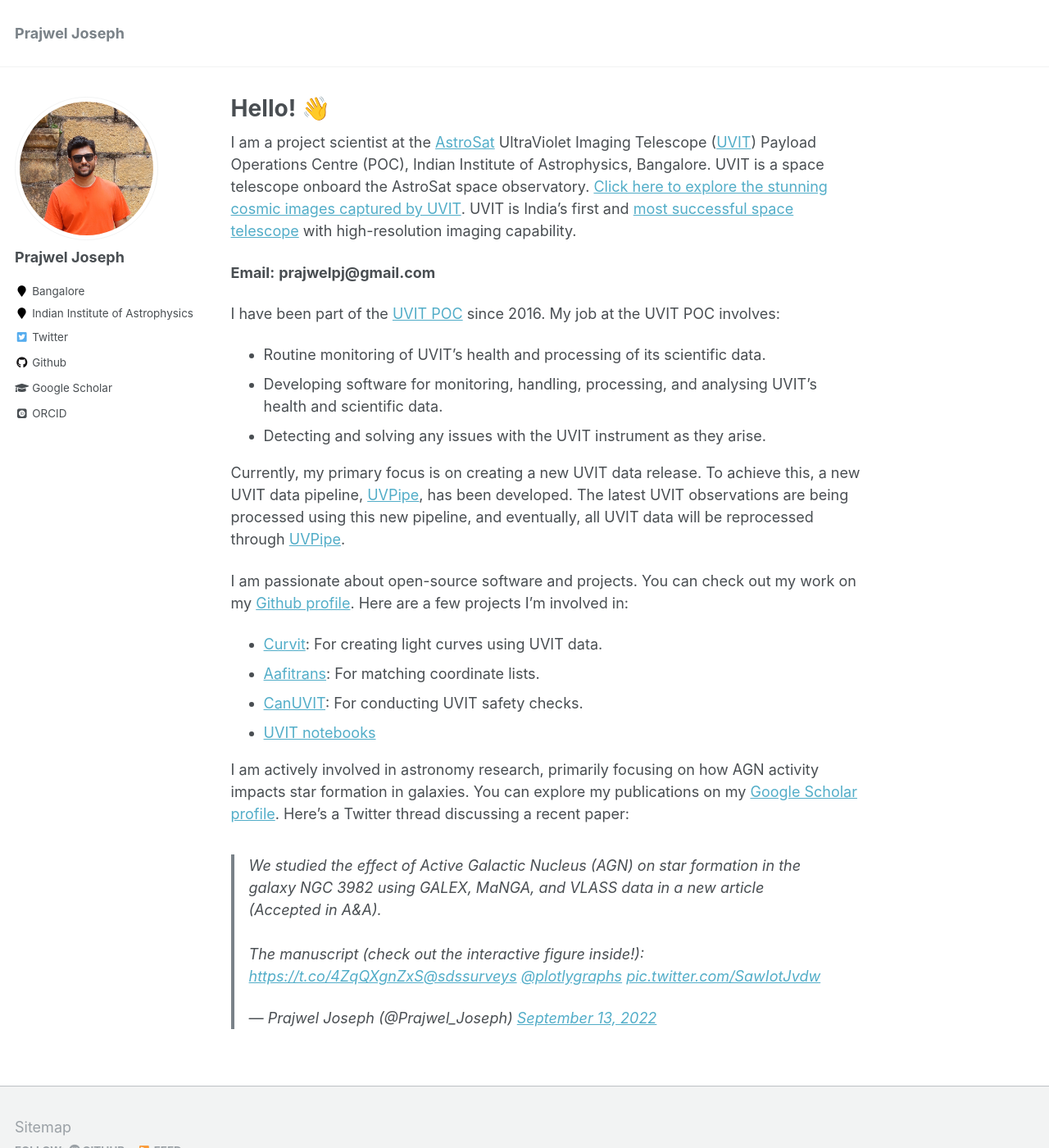
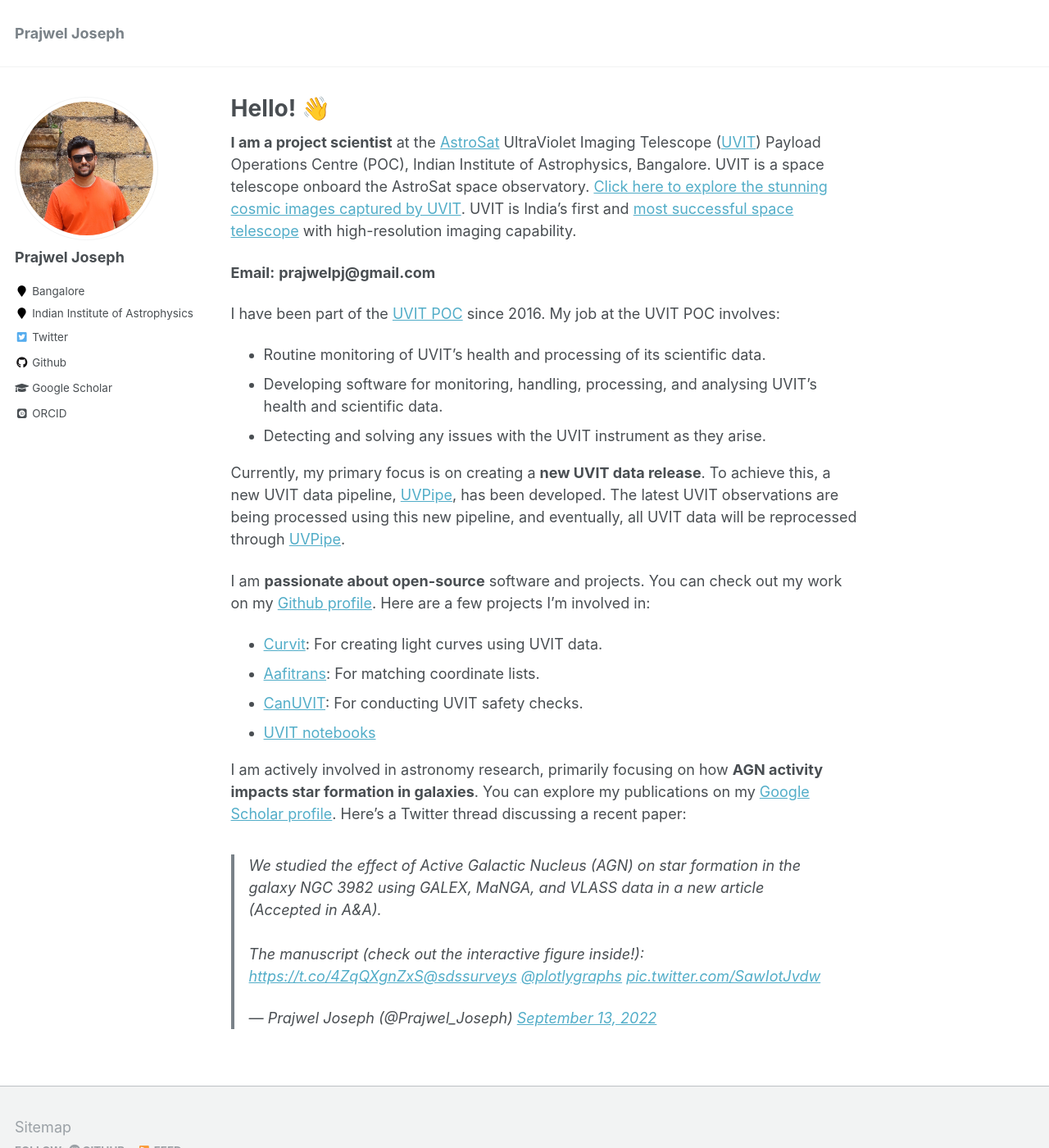
Before and after one commit to prajwel/prajwel.github.io, a Jekyll site: the page built from _pages/about.md, in a window 1280 px wide and 1400 px high. Shown: the whole window at 82% size. Built offline with Jekyll 4.4.1, drawn with Linux system fonts in a browser that asks for light colours; some web fonts are replaced; comment, search, counter and statistics services are not loaded.

```diff
--- a/_pages/about.md
+++ b/_pages/about.md
@@ -8,7 +8,7 @@ redirect_from:
   - /about.html
 ---
 
-I am a project scientist at the <a href="https://en.wikipedia.org/wiki/AstroSat">AstroSat</a> UltraViolet Imaging Telescope (<a href="https://www.iiap.res.in/projects/uvit/">UVIT</a>) Payload Operations Centre (POC), Indian Institute of Astrophysics, Bangalore. UVIT is a space telescope onboard the AstroSat space observatory. <a href="https://www.flickr.com/photos/iiabengaluru/albums/72177720319674566/">Click here to explore the stunning cosmic images captured by UVIT</a>. UVIT is India's first and <a href="https://ui.adsabs.harvard.edu/public-libraries/-6O7VXcNTuSE-DIy8hWl6Q">most successful space telescope</a> with high-resolution imaging capability.
+**I am a project scientist** at the <a href="https://en.wikipedia.org/wiki/AstroSat">AstroSat</a> UltraViolet Imaging Telescope (<a href="https://www.iiap.res.in/projects/uvit/">UVIT</a>) Payload Operations Centre (POC), Indian Institute of Astrophysics, Bangalore. UVIT is a space telescope onboard the AstroSat space observatory. <a href="https://www.flickr.com/photos/iiabengaluru/albums/72177720319674566/">Click here to explore the stunning cosmic images captured by UVIT</a>. UVIT is India's first and <a href="https://ui.adsabs.harvard.edu/public-libraries/-6O7VXcNTuSE-DIy8hWl6Q">most successful space telescope</a> with high-resolution imaging capability.
 
 **&#69;&#109;&#97;&#105;&#108;:** **&#112;&#114;&#97;&#106;&#119;&#101;&#108;&#112;&#106;&#64;&#103;&#109;&#97;&#105;&#108;&#46;&#99;&#111;&#109;**
 
@@ -17,15 +17,15 @@ I have been part of the <a href="https://www.iiap.res.in/projects/uvit/poc/">UVI
 * Developing software for monitoring, handling, processing, and analysing UVIT's health and scientific data.
 * Detecting and solving any issues with the UVIT instrument as they arise.
 
-Currently, my primary focus is on creating a new UVIT data release. To achieve this, a new UVIT data pipeline, <a href="https://github.com/prajwel/UVPipe">UVPipe</a>, has been developed. The latest UVIT observations are being processed using this new pipeline, and eventually, all UVIT data will be reprocessed through <a href="https://github.com/prajwel/UVPipe">UVPipe</a>.
+Currently, my primary focus is on creating a **new UVIT data release**. To achieve this, a new UVIT data pipeline, <a href="https://github.com/prajwel/UVPipe">UVPipe</a>, has been developed. The latest UVIT observations are being processed using this new pipeline, and eventually, all UVIT data will be reprocessed through <a href="https://github.com/prajwel/UVPipe">UVPipe</a>.
 
-I am passionate about open-source software and projects. You can check out my work on my <a href="https://github.com/prajwel">Github profile</a>. Here are a few projects I’m involved in:
+I am **passionate about open-source** software and projects. You can check out my work on my <a href="https://github.com/prajwel">Github profile</a>. Here are a few projects I’m involved in:
 * <a href="https://curvit.readthedocs.io/en/latest/">Curvit</a>: For creating light curves using UVIT data.
 * <a href="https://github.com/prajwel/aafitrans">Aafitrans</a>: For matching coordinate lists.
 * <a href="https://github.com/prajwel/canuvit">CanUVIT</a>: For conducting UVIT safety checks.
 * <a href="https://github.com/prajwel/UVIT_notebooks">UVIT notebooks</a>
 
 
-I am actively involved in astronomy research, primarily focusing on how AGN activity impacts star formation in galaxies. You can explore my publications on my <a href="https://scholar.google.co.in/citations?user=zSnUDggAAAAJ&hl=en">Google Scholar profile</a>. Here's a Twitter thread discussing a recent paper:
+I am actively involved in astronomy research, primarily focusing on how **AGN activity impacts star formation in galaxies**. You can explore my publications on my <a href="https://scholar.google.co.in/citations?user=zSnUDggAAAAJ&hl=en">Google Scholar profile</a>. Here's a Twitter thread discussing a recent paper:
 
 <blockquote class="twitter-tweet"><p lang="en" dir="ltr">We studied the effect of Active Galactic Nucleus (AGN) on star formation in the galaxy NGC 3982 using GALEX, MaNGA, and VLASS data in a new article (Accepted in A&amp;A).<br><br>The manuscript (check out the interactive figure inside!): <a href="https://t.co/4ZqQXgnZxS">https://t.co/4ZqQXgnZxS</a><a href="https://twitter.com/sdssurveys?ref_src=twsrc%5Etfw">@sdssurveys</a> <a href="https://twitter.com/plotlygraphs?ref_src=twsrc%5Etfw">@plotlygraphs</a> <a href="https://t.co/SawIotJvdw">pic.twitter.com/SawIotJvdw</a></p>&mdash; Prajwel Joseph (@Prajwel_Joseph) <a href="https://twitter.com/Prajwel_Joseph/status/1569528979098583040?ref_src=twsrc%5Etfw">September 13, 2022</a></blockquote> <script async src="https://platform.twitter.com/widgets.js" charset="utf-8"></script>
```
